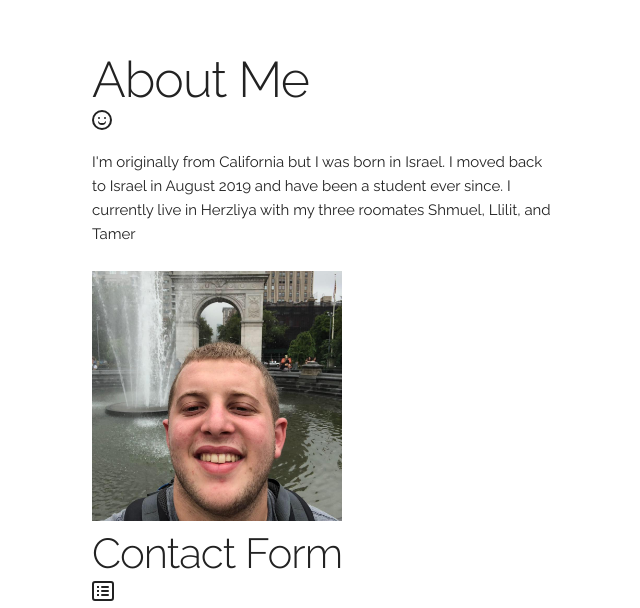
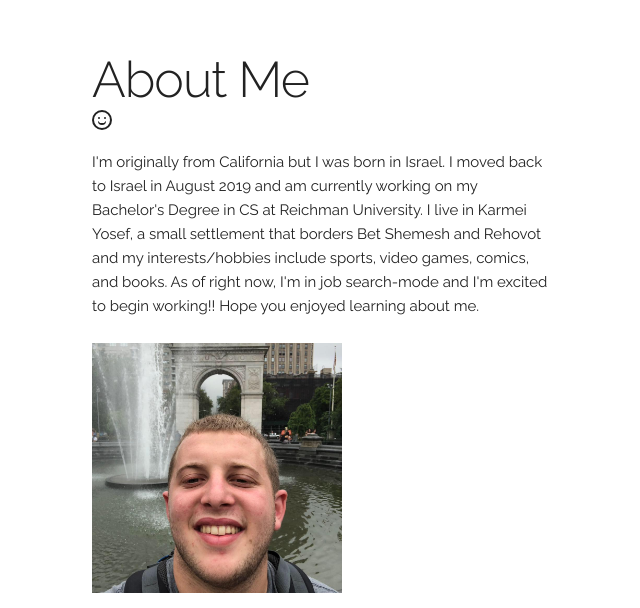
Before and after one commit to roy-raz/Skeleton-2.0.4, a plain HTML site: page Skeleton-2.0.4/about.html in a window 1280 px wide. Shown: the part 190-798 px from the top of the page, without its empty margins (68-708 px from the left). Drawn offline with Linux system fonts and the light colour scheme.

Commit message:
Update about.html

```diff
--- a/Skeleton-2.0.4/about.html
+++ b/Skeleton-2.0.4/about.html
@@ -37,8 +37,10 @@
       <div class="one-half column" style="margin-top: 25%">
         <h1>About Me<i class="gg-smile"></i></h1>
         <p>I'm originally from California but I was born in Israel.
-          I moved back to Israel in August 2019 and have been a student ever since.
-          I currently live in Herzliya with my three roomates Shmuel, Llilit, and Tamer</p>
+          I moved back to Israel in August 2019 and am currently working on my Bachelor's Degree in CS at Reichman University.
+          I live in Karmei Yosef, a small settlement that borders Bet Shemesh and Rehovot and my interests/hobbies include sports, video games, comics, and books.
+          As of right now, I'm in job search-mode and I'm excited to begin working!!
+          Hope you enjoyed learning about me.</p>
           <img src="images/facebook_photo.jpeg" alt="myprofilepic" width="250" height="250">
         <h2>Contact Form<i class="gg-list"></i></h2>
         <div>
```
